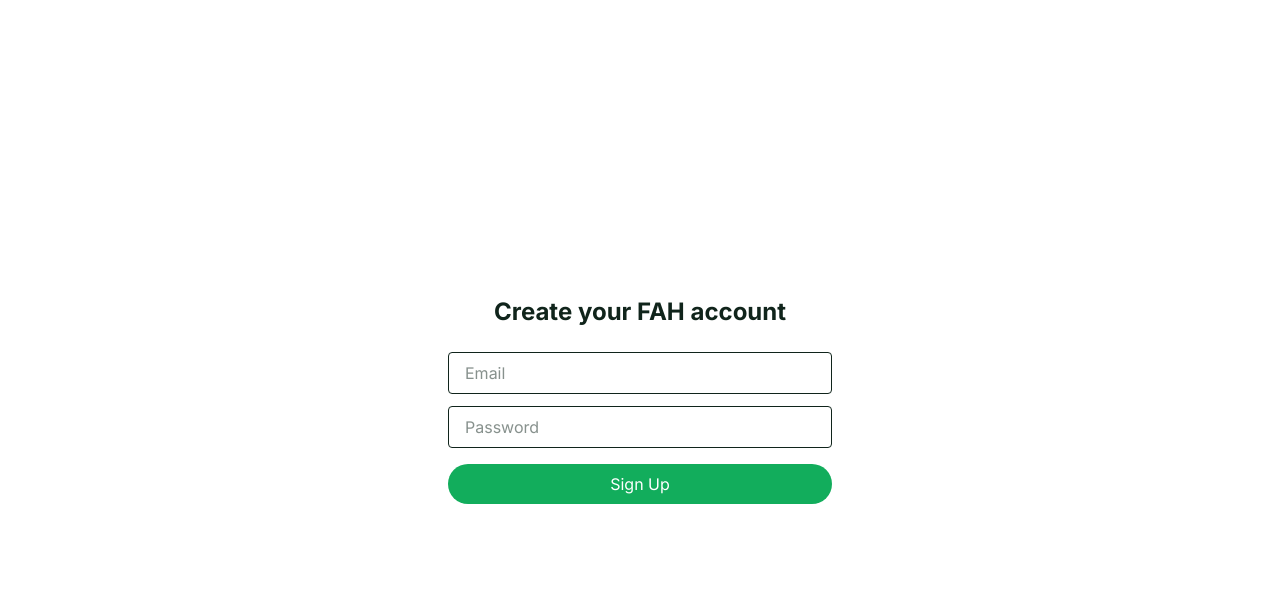
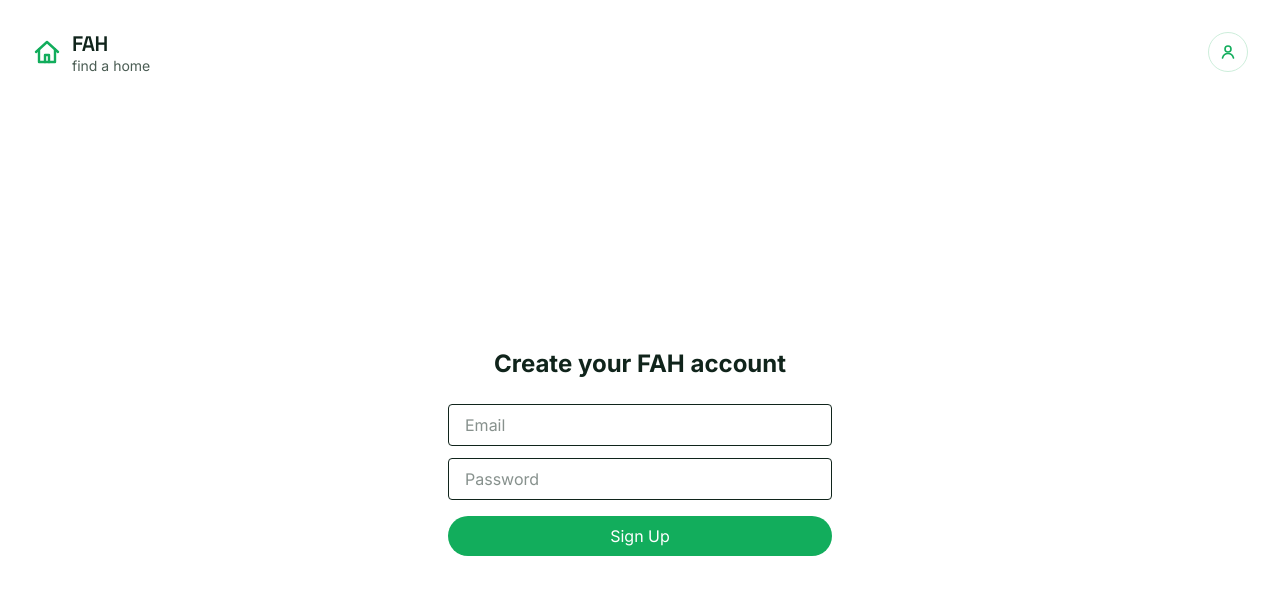
Before and after one commit to tuttiex/FAH, a Next.js app: page /signup in a window 1280 px wide. Shown: the top 594 px of the page. Built offline with nearby package versions, Linux system fonts and the light colour scheme; no server answers.

Commit message:
Create shared Header component and update all pages to use it

```diff
--- a/app/auth/callback/page.tsx
+++ b/app/auth/callback/page.tsx
@@ -30,7 +30,7 @@ export default function AuthCallback() {
   }, [router])
 
   return (
-    <div className="flex items-center justify-center min-h-screen">
+      <div className="flex items-center justify-center flex-1 px-6 py-20">
       <p className="text-gray-600">{message}</p>
     </div>
   )
--- /dev/null
+++ b/app/components/Header.tsx
@@ -0,0 +1,74 @@
+'use client'
+
+import { useState, useEffect } from 'react'
+import { supabase } from '../../lib/supabase'
+import type { User } from '@supabase/supabase-js'
+
+export default function Header() {
+  const [dropdownOpen, setDropdownOpen] = useState(false)
+  const [user, setUser] = useState<User | null>(null)
+
+  useEffect(() => {
+    supabase.auth.getUser().then(({ data: { user } }) => {
+      setUser(user)
+    })
+
+    const { data: listener } = supabase.auth.onAuthStateChange((event, session) => {
+      setUser(session?.user || null)
+    })
+
+    return () => {
+      listener?.subscription.unsubscribe()
+    }
+  }, [])
+
+  const handleLogout = async () => {
+    await supabase.auth.signOut()
+    setUser(null)
+  }
+
+  return (
+    <header className="flex items-center justify-between px-8 py-7">
+      <a href="/" className="logo flex items-center gap-2.5 text-decoration-none text-ink" aria-label="FAH home">
+        <svg width="30" height="30" viewBox="0 0 30 30" fill="none" xmlns="http://www.w3.org/2000/svg">
+          <path d="M4 15L15 5L26 15" stroke="#12AD5C" strokeWidth="2.4" strokeLinecap="round" strokeLinejoin="round"/>
+          <path d="M7 12.5V25H23V12.5" stroke="#12AD5C" strokeWidth="2.4" strokeLinecap="round" strokeLinejoin="round"/>
+          <path d="M13 25V18H17V25" stroke="#12AD5C" strokeWidth="2.4" strokeLinecap="round" strokeLinejoin="round"/>
+        </svg>
+        <div className="flex flex-col">
+          <span className="font-display font-semibold text-[21px] tracking-tight">FAH</span>
+          <span className="text-sm text-ink-soft -mt-1">find a home</span>
+        </div>
+      </a>
+
+      {user ? (
+        <button
+          onClick={handleLogout}
+          className="login-btn flex items-center justify-center w-10 h-10 rounded-full border border-solid border-green-tint-strong bg-white cursor-pointer transition-all duration-150 hover:bg-green-tint hover:border-green focus-visible:outline-2 focus-visible:outline-green focus-visible:outline-offset-2"
+          aria-label="Log out"
+        >
+          <svg width="18" height="18" viewBox="0 0 18 18" fill="none" xmlns="http://www.w3.org/2000/svg">
+            <path d="M9 3V15M3 9H15" stroke="#12AD5C" strokeWidth="2" strokeLinecap="round"/>
+          </svg>
+        </button>
+      ) : (
+        <div className="relative">
+          <button
+            className="login-btn flex items-center justify-center w-10 h-10 rounded-full border border-solid border-green-tint-strong bg-white cursor-pointer transition-all duration-150 hover:bg-green-tint hover:border-green focus-visible:outline-2 focus-visible:outline-green focus-visible:outline-offset-2"
+            aria-label="Account menu"
+            onClick={() => setDropdownOpen(!dropdownOpen)}
+          >
+            <svg width="18" height="18" viewBox="0 0 18 18" fill="none" xmlns="http://www.w3.org/2000/svg">
+              <circle cx="9" cy="6" r="3" stroke="#12AD5C" strokeWidth="1.6"/>
+              <path d="M3.5 15C4.3 12 6.4 10.5 9 10.5C11.6 10.5 13.7 12 14.5 15" stroke="#12AD5C" strokeWidth="1.6" strokeLinecap="round"/>
+            </svg>
+          </button>
+          <div className={`${dropdownOpen ? '' : 'hidden'} absolute right-0 mt-2 w-48 bg-white border border-green-tint-strong rounded-lg shadow-lg z-10`}>
+            <a href="/login" className="block px-4 py-2 text-ink hover:bg-green-tint">Log In</a>
+            <a href="/signup" className="block px-4 py-2 text-ink hover:bg-green-tint">Sign Up</a>
+          </div>
+        </div>
+      )}
+    </header>
+  )
+}
--- a/app/layout.tsx
+++ b/app/layout.tsx
@@ -1,6 +1,7 @@
 import type { Metadata } from "next";
 import { Inter, Space_Grotesk } from "next/font/google";
 import "./globals.css";
+import Header from "./components/Header";
 
 const inter = Inter({
   variable: "--font-inter",
@@ -28,7 +29,10 @@ export default function RootLayout({
       lang="en"
       className={`${inter.variable} ${spaceGrotesk.variable} h-full antialiased`}
     >
-      <body className="min-h-full flex flex-col">{children}</body>
+      <body className="min-h-full flex flex-col">
+        <Header />
+        {children}
+      </body>
     </html>
   );
 }
--- a/app/login/page.tsx
+++ b/app/login/page.tsx
@@ -20,7 +20,7 @@ export default function Login() {
   }
 
   return (
-    <div className="flex flex-col items-center justify-center min-h-screen px-6">
+      <div className="flex flex-col items-center justify-center flex-1 px-6 py-20">
       <h1 className="text-2xl font-bold mb-6">Log in to FAH</h1>
       <input
         type="email"
--- a/app/page.tsx
+++ b/app/page.tsx
@@ -1,77 +1,5 @@
-'use client'
-
-import { useState, useEffect } from 'react'
-import { supabase } from '../lib/supabase'
-import type { User } from '@supabase/supabase-js'
-
 export default function Home() {
-  const [dropdownOpen, setDropdownOpen] = useState(false)
-  const [user, setUser] = useState<User | null>(null)
-
-  useEffect(() => {
-    supabase.auth.getUser().then(({ data: { user } }) => {
-      setUser(user)
-    })
-
-    const { data: listener } = supabase.auth.onAuthStateChange((event, session) => {
-      setUser(session?.user || null)
-    })
-
-    return () => {
-      listener?.subscription.unsubscribe()
-    }
-  }, [])
-
-  const handleLogout = async () => {
-    await supabase.auth.signOut()
-    setUser(null)
-  }
-
   return (
-    <>
-      <header className="flex items-center justify-between px-8 py-7">
-        <a href="#" className="logo flex items-center gap-2.5 text-decoration-none text-ink" aria-label="FAH home">
-          <svg width="30" height="30" viewBox="0 0 30 30" fill="none" xmlns="http://www.w3.org/2000/svg">
-            <path d="M4 15L15 5L26 15" stroke="#12AD5C" strokeWidth="2.4" strokeLinecap="round" strokeLinejoin="round"/>
-            <path d="M7 12.5V25H23V12.5" stroke="#12AD5C" strokeWidth="2.4" strokeLinecap="round" strokeLinejoin="round"/>
-            <path d="M13 25V18H17V25" stroke="#12AD5C" strokeWidth="2.4" strokeLinecap="round" strokeLinejoin="round"/>
-          </svg>
-          <div className="flex flex-col">
-            <span className="font-display font-semibold text-[21px] tracking-tight">FAH</span>
-            <span className="text-sm text-ink-soft -mt-1">find a home</span>
-          </div>
-        </a>
-
-        {user ? (
-          <button
-            onClick={handleLogout}
-            className="login-btn flex items-center justify-center w-10 h-10 rounded-full border border-solid border-green-tint-strong bg-white cursor-pointer transition-all duration-150 hover:bg-green-tint hover:border-green focus-visible:outline-2 focus-visible:outline-green focus-visible:outline-offset-2"
-            aria-label="Log out"
-          >
-            <svg width="18" height="18" viewBox="0 0 18 18" fill="none" xmlns="http://www.w3.org/2000/svg">
-              <path d="M9 3V15M3 9H15" stroke="#12AD5C" strokeWidth="2" strokeLinecap="round"/>
-            </svg>
-          </button>
-        ) : (
-          <div className="relative">
-            <button
-              className="login-btn flex items-center justify-center w-10 h-10 rounded-full border border-solid border-green-tint-strong bg-white cursor-pointer transition-all duration-150 hover:bg-green-tint hover:border-green focus-visible:outline-2 focus-visible:outline-green focus-visible:outline-offset-2"
-              aria-label="Account menu"
-              onClick={() => setDropdownOpen(!dropdownOpen)}
-            >
-              <svg width="18" height="18" viewBox="0 0 18 18" fill="none" xmlns="http://www.w3.org/2000/svg">
-                <circle cx="9" cy="6" r="3" stroke="#12AD5C" strokeWidth="1.6"/>
-                <path d="M3.5 15C4.3 12 6.4 10.5 9 10.5C11.6 10.5 13.7 12 14.5 15" stroke="#12AD5C" strokeWidth="1.6" strokeLinecap="round"/>
-              </svg>
-            </button>
-            <div className={`${dropdownOpen ? '' : 'hidden'} absolute right-0 mt-2 w-48 bg-white border border-green-tint-strong rounded-lg shadow-lg z-10`}>
-              <a href="/login" className="block px-4 py-2 text-ink hover:bg-green-tint">Log In</a>
-              <a href="/signup" className="block px-4 py-2 text-ink hover:bg-green-tint">Sign Up</a>
-            </div>
-          </div>
-        )}
-      </header>
-
     <main className="relative flex-1 flex items-center justify-center px-6 py-10 overflow-hidden">
       <svg className="roofline absolute top-1/2 left-1/2 w-min(820px,130vw) -translate-x-1/2 -translate-y-[54%] z-0 pointer-events-none" viewBox="0 0 820 260" fill="none" xmlns="http://www.w3.org/2000/svg" aria-hidden="true">
         <path d="M40 220L410 30L780 220" stroke="#CDEEDB" strokeWidth="2" strokeLinecap="round"/>
@@ -101,10 +29,5 @@ export default function Home() {
         </div>
       </div>
     </main>
-
-      <footer className="text-center py-6 text-sm text-ink-soft">
-        &copy; 2026 FAH. Home for everyone.
-      </footer>
-    </>
   );
 }
--- a/app/signup/page.tsx
+++ b/app/signup/page.tsx
@@ -44,7 +44,7 @@ export default function SignUp() {
   }
 
   return (
-    <div className="flex flex-col items-center justify-center min-h-screen px-6">
+      <div className="flex flex-col items-center justify-center flex-1 px-6 py-20">
       <h1 className="text-2xl font-bold mb-6">Create your FAH account</h1>
       <input
         type="email"
```
Lines whose indentation alone changed are shown as unchanged.
